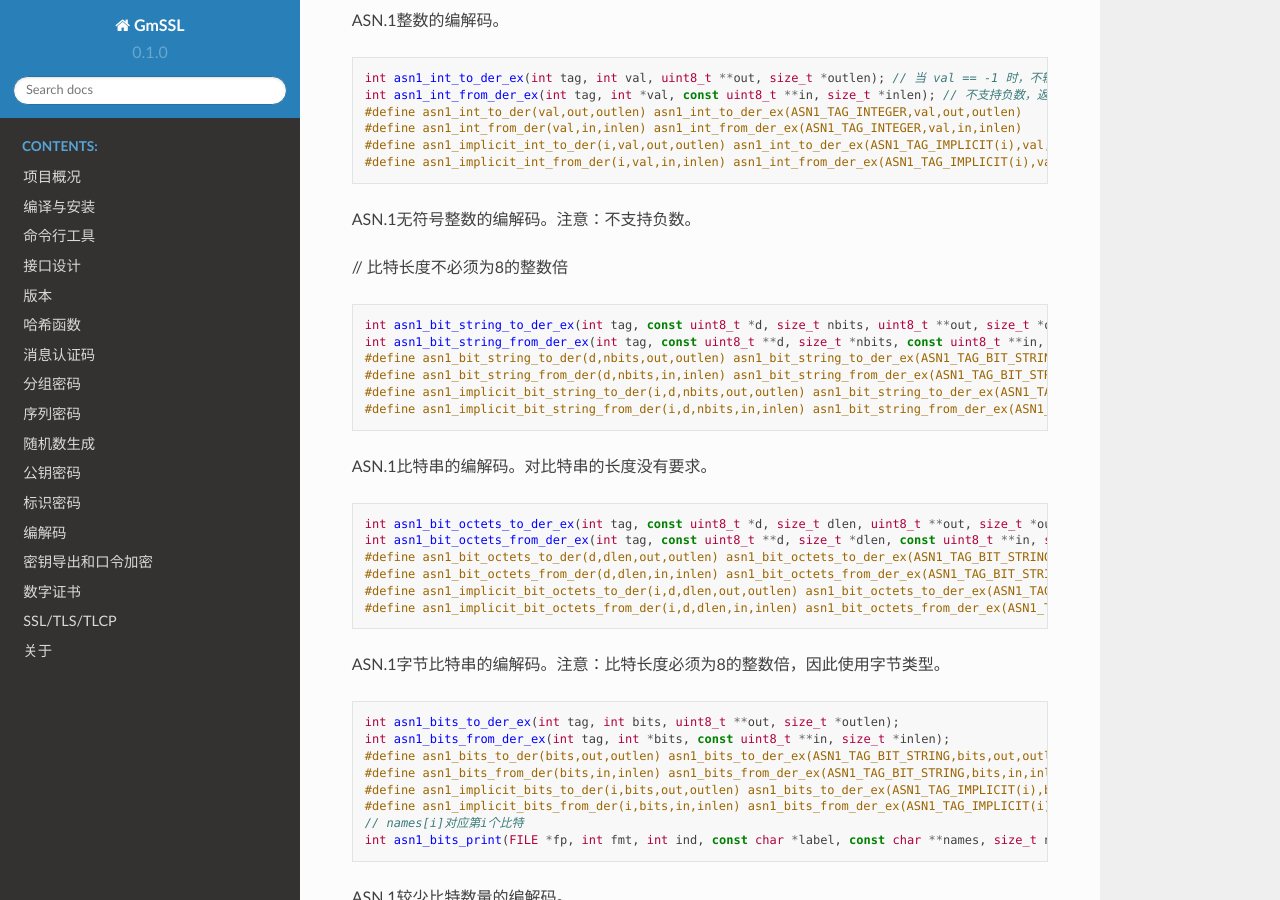
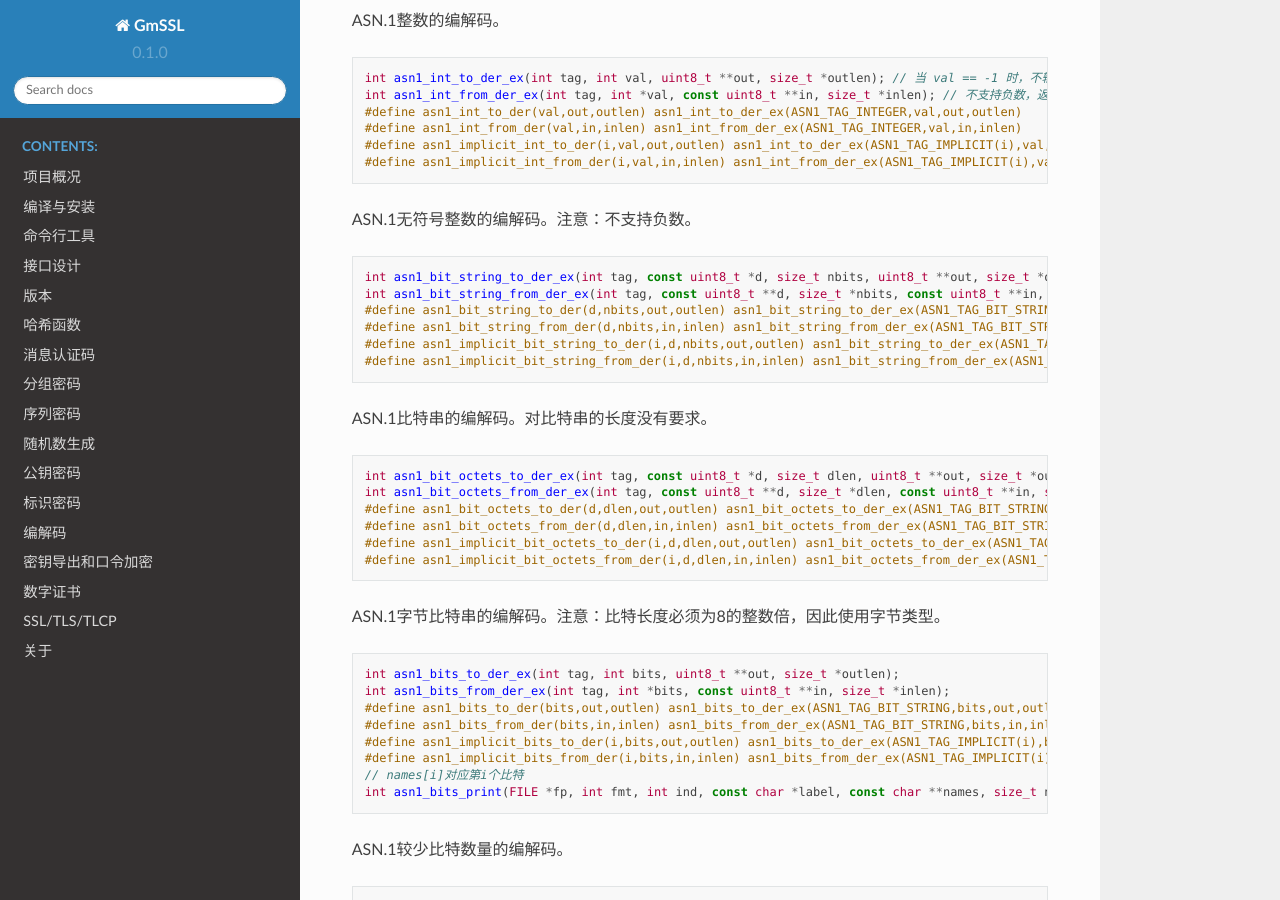
Before and after one commit to zxm256/gmssl-docs, a Sphinx documentation site: the page built from docs/source/encode_decode/ans1.md, in a window 1280 px wide and 900 px high, scrolled down 1136 px. Built offline with Sphinx 7.4.7 and the Read the Docs theme 2.0.0, drawn with Linux system fonts in a browser that asks for light colours; pages that are not in the unit, such as notebooks, are missing from menus.

Commit message:
Update ans1.md

````diff
--- a/docs/source/encode_decode/ans1.md
+++ b/docs/source/encode_decode/ans1.md
@@ -66,8 +66,6 @@ int asn1_int_from_der_ex(int tag, int *val, const uint8_t **in, size_t *inlen);
 ```
 
 ASN.1无符号整数的编解码。注意：不支持负数。
-
-// 比特长度不必须为8的整数倍
 
 ```c
 int asn1_bit_string_to_der_ex(int tag, const uint8_t *d, size_t nbits, uint8_t **out, size_t *outlen);
````
